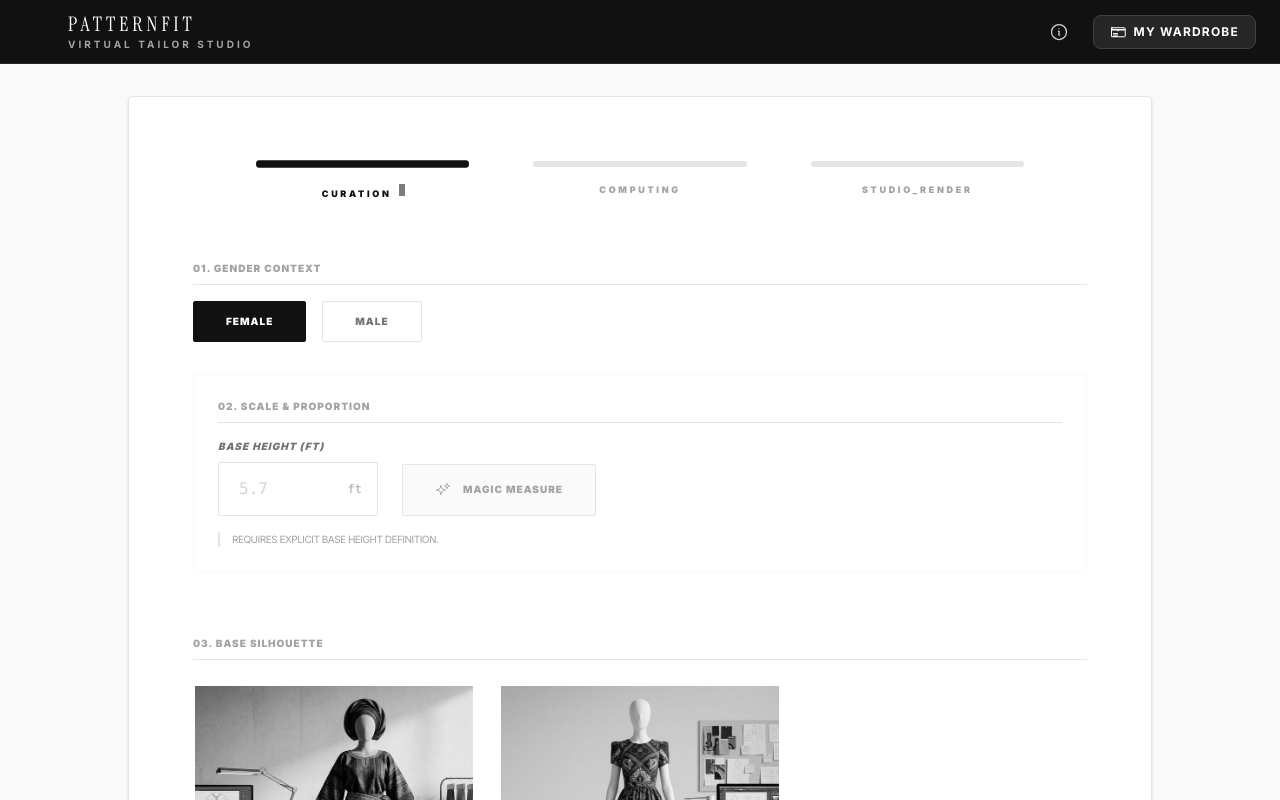
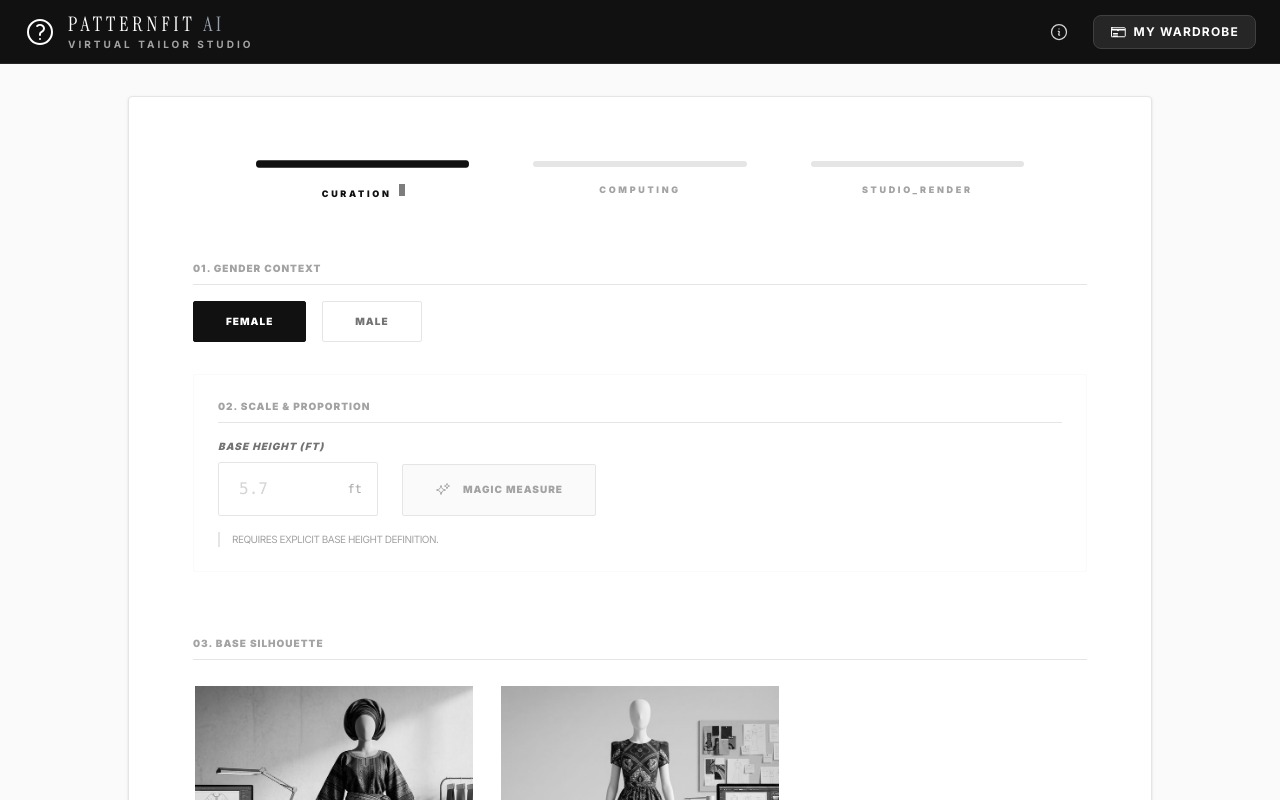
Before and after one commit to Platinum04/PatternFit-AI, a React (Vite) app: page / in a window 1280 px wide. Both pictures are taken after a click on the button "ENTER STUDIO". Shown: the top 800 px of the page. Built offline with nearby package versions, Linux system fonts and the light colour scheme.

Commit message:
feat: Implement a new Header component with home, about, and wardrobe navigation, and integrate it into the main application.

```diff
--- a/App.tsx
+++ b/App.tsx
@@ -87,18 +87,16 @@ const App: React.FC = () => {
   }, []);
 
   useEffect(() => {
-    // Resetting token check for the new v2 landing page deployment
-    const onboardingStatus = localStorage.getItem('patternfit-onboarded-v2');
-    if (onboardingStatus === 'true') {
-      setHasOnboarded(true);
-    }
     setSavedFits(getSavedFits());
     setCollections(getCollections());
   }, []);
 
   const handleOnboarding = () => {
-    localStorage.setItem('patternfit-onboarded-v2', 'true');
     setHasOnboarded(true);
+  };
+
+  const handleGoHome = () => {
+    setHasOnboarded(false);
   };
 
   const handleImageUpload = useCallback((file: File, base64: string, mimeType: string) => {
@@ -288,7 +286,7 @@ const App: React.FC = () => {
           )}
       {isAboutModalOpen && <AboutModal isOpen={isAboutModalOpen} onClose={() => setIsAboutModalOpen(false)} />}
 
-      <Header onWardrobeClick={() => setIsWardrobeOpen(true)} onAboutClick={() => setIsAboutModalOpen(true)} />
+      <Header onWardrobeClick={() => setIsWardrobeOpen(true)} onAboutClick={() => setIsAboutModalOpen(true)} onHomeClick={handleGoHome} />
 
       <main className="w-full max-w-5xl">
         <div className="bg-white p-8 sm:p-16 border border-studio-200 shadow-sm rounded-sm">
--- a/components/Header.tsx
+++ b/components/Header.tsx
@@ -4,14 +4,19 @@ import { WardrobeIcon, InfoIcon, TailorIcon } from './Icons';
 interface HeaderProps {
   onWardrobeClick?: () => void;
   onAboutClick?: () => void;
+  onHomeClick?: () => void;
 }
 
-const Header: React.FC<HeaderProps> = ({ onWardrobeClick, onAboutClick }) => (
-  <header className="fixed top-0 left-0 right-0 z-[100] h-16 bg-studio-900 text-white flex items-center justify-between px-6 border-b border-studio-800 backdrop-blur-md bg-opacity-95">
-    <div className="flex items-center gap-3">
-        <TailorIcon className="w-8 h-8 text-brand" />
+const Header: React.FC<HeaderProps> = ({ onWardrobeClick, onAboutClick, onHomeClick }) => (
+  <header className="fixed top-0 left-0 right-0 z-[100] h-16 bg-[#111111] text-white flex items-center justify-between px-6 border-b border-studio-800 backdrop-blur-md bg-opacity-95">
+    <div
+        className="flex items-center gap-3 cursor-pointer group hover:opacity-80 transition-opacity"
+        onClick={onHomeClick}
+        aria-label="Return to Landing Page"
+    >
+        <TailorIcon className="w-8 h-8 text-white group-hover:scale-110 transition-transform" />
         <div className="flex flex-col">
-            <h1 className="text-xl font-serif tracking-[0.2em] font-medium leading-tight">PATTERNFIT <span className="text-brand">AI</span></h1>
+            <h1 className="text-xl font-serif tracking-[0.2em] font-medium leading-tight">PATTERNFIT <span className="text-gray-400">AI</span></h1>
             <span className="text-[10px] tracking-[0.3em] font-bold text-studio-400 uppercase">Virtual Tailor Studio</span>
         </div>
     </div>
```
